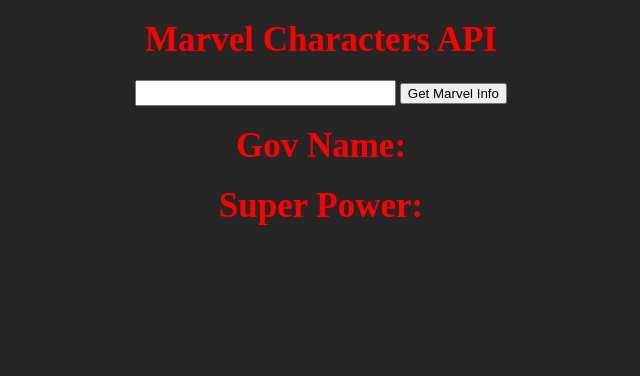
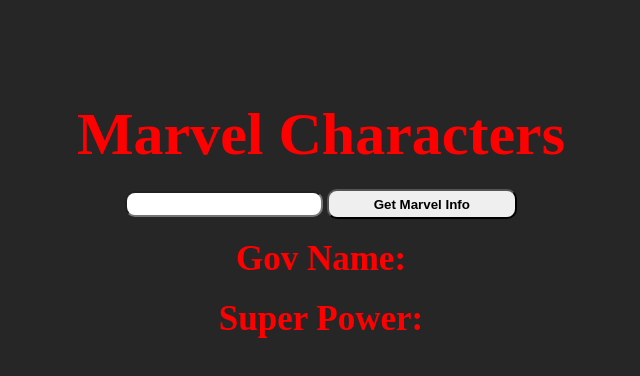
Before and after one commit to niyanixon/Marvel-Characters, a website: page index.html in a window 1280 px wide. Shown: the whole page, without its empty margins (319-959 px from the left). Drawn offline with Linux system fonts and the light colour scheme.

Commit message:
changed the css

```diff
--- a/index.html
+++ b/index.html
@@ -7,7 +7,7 @@
     <title>Marvel Character</title>
 </head>
 <body>
-    <h1>Marvel Characters API</h1>
+    <h1>Marvel Characters</h1>
     <input type="text">
     <button>Get Marvel Info</button>
     <h2>Gov Name:</h2>
--- a/style.css
+++ b/style.css
@@ -7,9 +7,14 @@
 img{
     height: 400px;
 }
-h1,h2{
+h2{
     font-size: 35px;
     margin: 20px;
+}
+h1{
+    font-size: 60px;
+    margin: 20px;
+    margin-top: 100px;
 }
 p{
     font-size: 20px;
@@ -17,5 +22,12 @@
 }
 input{
     height: 20px;
-    width: 20%;
+    width: 15%;
+    border-radius: 10px;
 }
+button{
+    border-radius: 10px;
+    height: 30px;
+    width: 15%;
+    font-weight: bold;
+}
```
